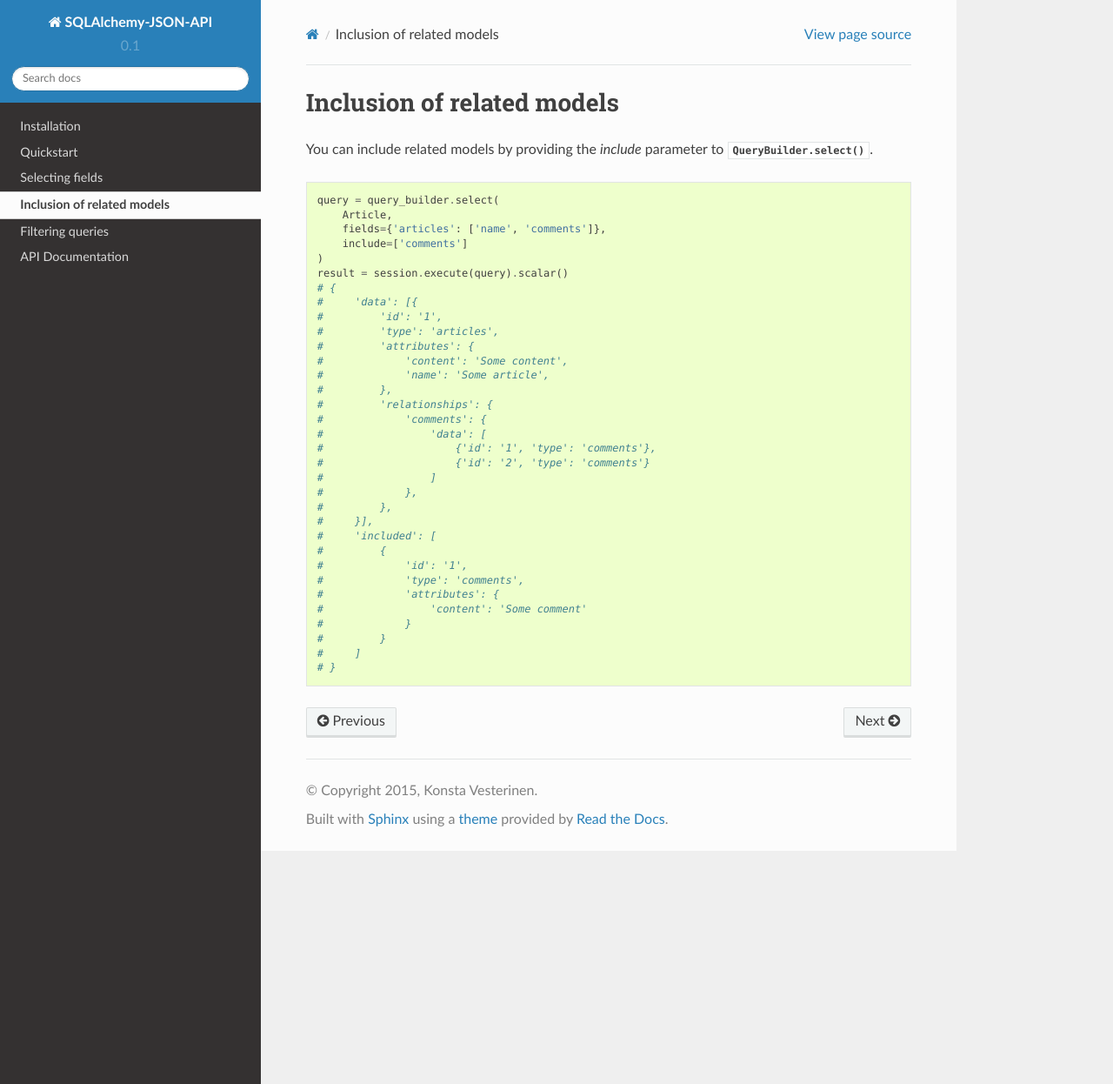
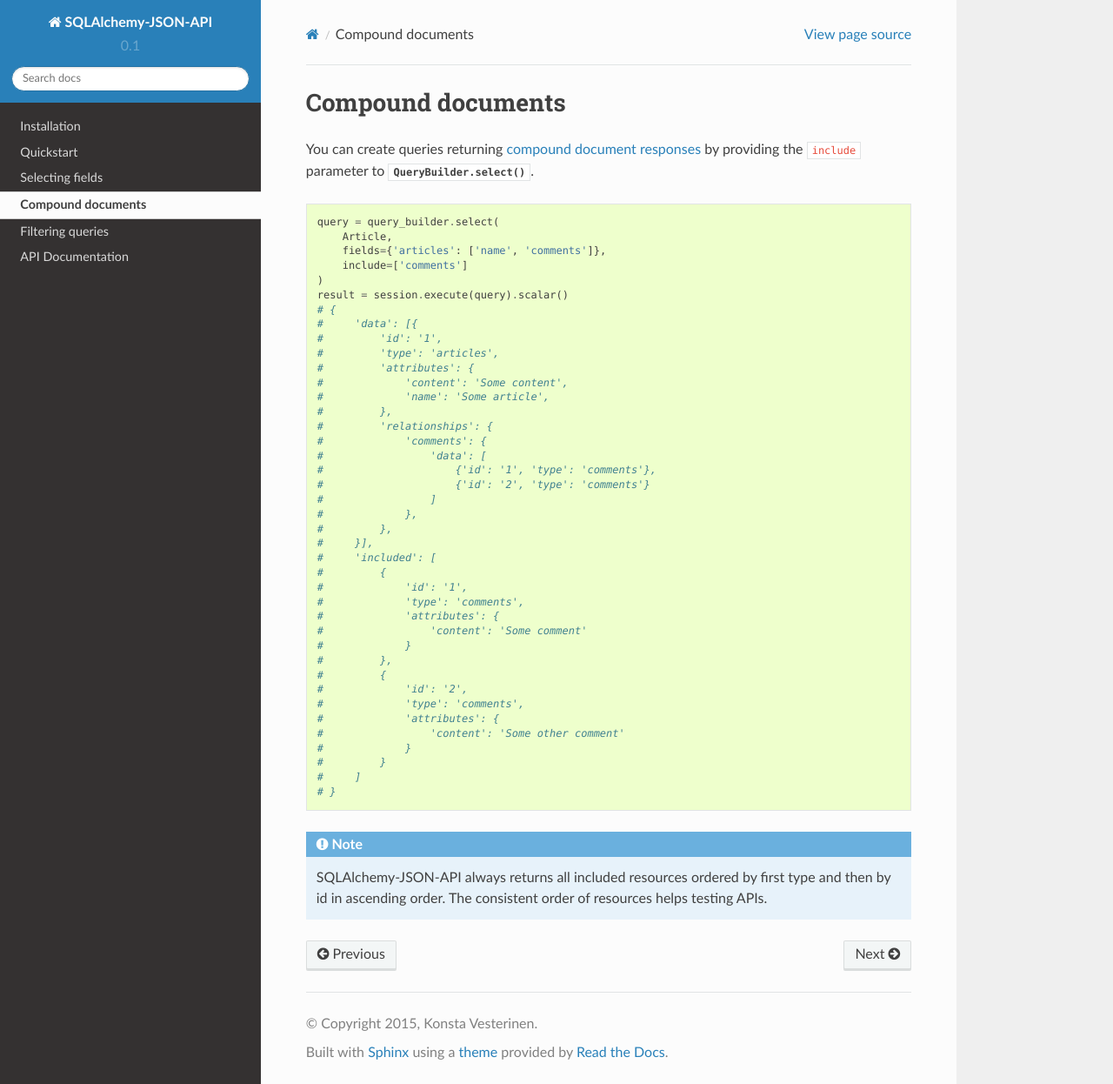
Before and after one commit to kvesteri/sqlalchemy-json-api, a Sphinx documentation site: the page built from docs/compound_documents.rst, in a window 1280 px wide and 1246 px high. Shown: the whole window at 87% size. Built offline with Sphinx 7.4.7 and the Read the Docs theme 2.0.0, drawn with Linux system fonts in a browser that asks for light colours.

Commit message:
Rename document

```diff
--- a/docs/inclusion.rst
+++ b/docs/compound_documents.rst
@@ -1,7 +1,10 @@
-Inclusion of related models
----------------------------
+Compound documents
+------------------
 
-You can include related models by providing the `include` parameter to :meth:`.QueryBuilder.select`.
+You can create queries returning `compound document responses`_ by providing the ``include`` parameter to :meth:`.QueryBuilder.select`.
+
+
+.. _`compound document responses`: http://jsonapi.org/format/#document-compound-documents
 
 ::
 
@@ -36,6 +39,20 @@ You can include related models by providing the `include` parameter to :meth:`.Q
     #             'attributes': {
     #                 'content': 'Some comment'
     #             }
+    #         },
+    #         {
+    #             'id': '2',
+    #             'type': 'comments',
+    #             'attributes': {
+    #                 'content': 'Some other comment'
+    #             }
     #         }
     #     ]
     # }
+
+
+.. note::
+
+    SQLAlchemy-JSON-API always returns all included resources ordered by first
+    type and then by id in ascending order. The consistent order of resources
+    helps testing APIs.
--- a/docs/index.rst
+++ b/docs/index.rst
@@ -9,6 +9,6 @@ Contents:
    installation
    quickstart
    fields
-   inclusion
+   compound_documents
    filtering
    api
```
